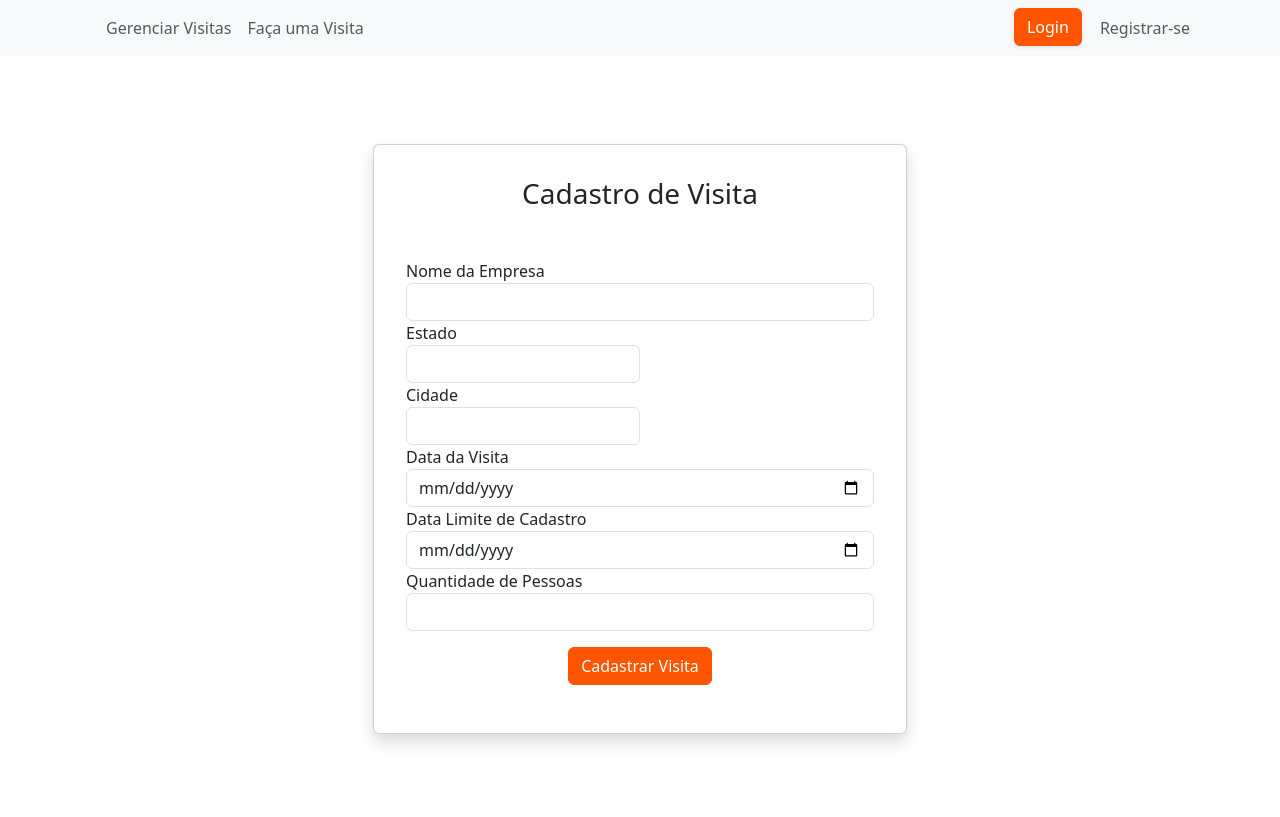
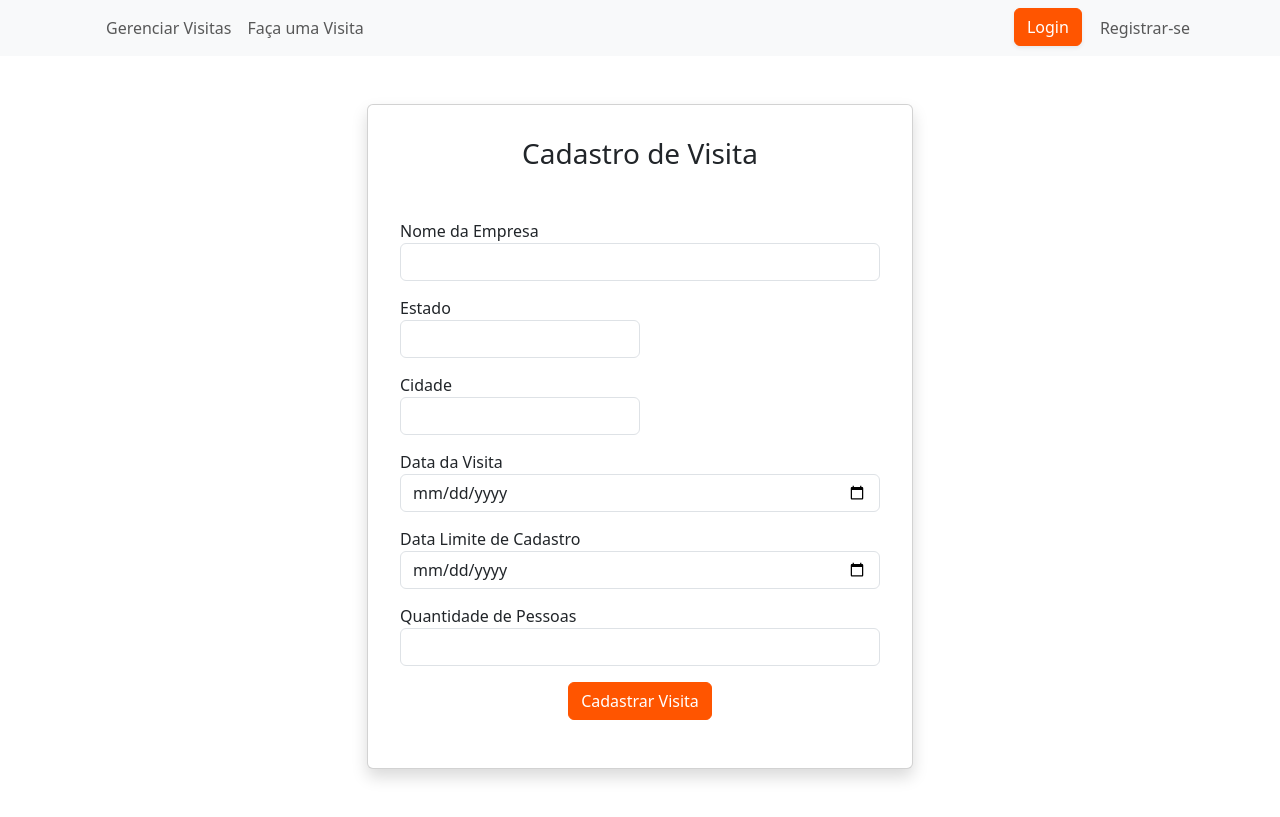
Before and after one commit to AlanPerezz/sist-cad-visita, an Angular app: page /cadastro in a window 1280 px wide. Built offline with nearby package versions, Linux system fonts and the light colour scheme.

Commit message:
melhorando as telas visualmente

```diff
--- a/src/app/app.module.ts
+++ b/src/app/app.module.ts
@@ -6,13 +6,17 @@ import { NavbarComponent } from './components/navbar/navbar.component';
 import routes from './app.routes';
 import { RegistroComponent } from './components/registro/registro.component';
 import { TelaLoginComponent } from './components/tela-login/tela-login.component';
+import { CadastroVisitasComponent } from './components/cadastro-visitas/cadastro-visitas.component';
+import { ListagemVisitasComponent } from './components/listagem-visitas/listagem-visitas.component';
 
 @NgModule({
   declarations: [
     AppComponent,
     NavbarComponent,
     RegistroComponent,
-    TelaLoginComponent
+    TelaLoginComponent,
+    CadastroVisitasComponent,
+    ListagemVisitasComponent
   ],
   imports: [
     BrowserModule,
--- a/src/app/components/cadastro-visitas/cadastro-visitas.component.html
+++ b/src/app/components/cadastro-visitas/cadastro-visitas.component.html
@@ -1,7 +1,7 @@
-<div class="container mt-5 card-body p-4">
-  <div class="row">
-      <div class="col-md-6 offset-md-3">
-          <div class="mt-3 card shadow p-3 mb-5 bg-white rounded">
+<div class="container mt-5">
+  <div class="row justify-content-center">
+    <div class="col-md-6">
+      <div class="card shadow p-3 mb-5 bg-white rounded">
         <div class="card-body">
           <h3 class="text-center mb-5">Cadastro de Visita</h3>
           <form>
@@ -12,13 +12,11 @@
             <div class="form-row">
               <div class="form-group col-md-6">
                 <label for="estado">Estado</label>
-                              <select class="form-control" id="estado" name="estado">
-                              </select>
+                <select class="form-control" id="estado" name="estado"></select>
               </div>
               <div class="form-group col-md-6">
                 <label for="cidade">Cidade</label>
-                              <select class="form-control" id="cidade" name="cidade">
-                              </select>
+                <select class="form-control" id="cidade" name="cidade"></select>
               </div>
             </div>
             <div class="form-group">
--- a/src/app/components/cadastro-visitas/cadastro-visitas.component.scss
+++ b/src/app/components/cadastro-visitas/cadastro-visitas.component.scss
@@ -9,3 +9,11 @@
     background-color: #ff5500;
     border-color: #ff5500;
   }
+
+  .custom-bg-dark {
+    background-color: #f0f0f0; /* Cinza mais escuro */
+  }
+
+  .form-group {
+    margin-bottom: 15px;
+  }
--- a/src/app/components/cadastro-visitas/cadastro-visitas.component.ts
+++ b/src/app/components/cadastro-visitas/cadastro-visitas.component.ts
@@ -1,10 +1,16 @@
-import { Component } from '@angular/core';
+import { Component, OnInit } from '@angular/core';
+import { FormBuilder, FormGroup, Validators } from '@angular/forms';
+
 
 @Component({
   selector: 'app-cadastro-visitas',
   templateUrl: './cadastro-visitas.component.html',
   styleUrls: ['./cadastro-visitas.component.scss']
 })
-export class CadastroVisitasComponent {
+export class CadastroVisitasComponent implements OnInit {
+  constructor(private fb: FormBuilder){}
 
+  ngOnInit(): void {
+
+  }
 }
--- a/src/app/components/listagem-visitas/listagem-visitas.component.html
+++ b/src/app/components/listagem-visitas/listagem-visitas.component.html
@@ -1 +1,13 @@
-<p>listagem-visitas works!</p>
+<!-- listagem-visitas.component.html -->
+
+<div>
+    <h4>Visitas Concluídas</h4>
+    <ul>
+      <li *ngFor="let visita of visitasConcluidas">{{ visita.nomeEmpresa }} - {{ visita.dataVisita }}</li>
+    </ul>
+    <hr>
+    <h4>Visitas Pendentes</h4>
+    <ul>
+      <li *ngFor="let visita of visitasPendentes">{{ visita.nomeEmpresa }} - {{ visita.dataVisita }}</li>
+    </ul>
+</div>
--- a/src/app/components/listagem-visitas/listagem-visitas.component.ts
+++ b/src/app/components/listagem-visitas/listagem-visitas.component.ts
@@ -1,10 +1,29 @@
-import { Component } from '@angular/core';
+import { Component, Inject, forwardRef, OnInit } from '@angular/core';
+import { VisitaService } from './visita.service'; // Verifique o caminho correto
+import { Visita } from './visita.model'; // Verifique o caminho correto
 
 @Component({
   selector: 'app-listagem-visitas',
   templateUrl: './listagem-visitas.component.html',
   styleUrls: ['./listagem-visitas.component.scss']
 })
-export class ListagemVisitasComponent {
+export class ListagemVisitasComponent implements OnInit {
+  visitas: Visita[] = [];
+  visitasConcluidas: Visita[] = [];
+  visitasPendentes: Visita[] = [];
 
+  constructor() { }
+
+  ngOnInit(): void {
+    this.getVisitas();
+  }
+
+  getVisitas(): void {
+    // this.visitaService.getVisitas()
+    //   .subscribe((visitas: Visita[]) => {
+    //     this.visitas = visitas;
+    //     this.visitasConcluidas = this.visitas.filter(visita => visita.status === 'Concluída');
+    //     this.visitasPendentes = this.visitas.filter(visita => visita.status === 'Pendente');
+    //   });
+  }
 }
--- a/src/app/components/registro/registro.component.html
+++ b/src/app/components/registro/registro.component.html
@@ -1,7 +1,7 @@
 <div class="container mt-4 card-body p-4">
     <div class="d-flex justify-content-center align-items-center" style="height: 100vh;">
         <div class="card p-3" style="width: 300px; box-shadow: 0 2px 4px rgba(0,0,0,0.1);">
-            <h4 class="text-center mb-5">Registro</h4>
+            <h4 class="text-center mb-5">Crie sua conta</h4>
             <form>
                 <div class="form-group">
                     <label for="nome">Nome:</label>
--- a/src/app/components/registro/registro.component.scss
+++ b/src/app/components/registro/registro.component.scss
@@ -3,13 +3,16 @@
     color: #fff;
     background-color: #ff5500; /* Cor laranja */
     border-color: #ff5500; /* Cor da borda igual à cor de fundo */
-  }
+}
 
-  .btn-orange:hover {
+.btn-orange:hover {
     background-color: #e64600; /* Cor laranja mais escura ao passar o mouse */
     border-color: #e64600; /* Cor da borda ao passar o mouse */
-  }
+}
 
-  .nav-item.registrar {
+.nav-item.registrar {
     margin-left: 10px;
-  }
+}
+.form-group {
+    margin-bottom: 15px;
+}
--- a/src/app/components/tela-login/tela-login.component.html
+++ b/src/app/components/tela-login/tela-login.component.html
@@ -10,7 +10,12 @@
                 <label for="password">Senha</label>
                 <input type="password" class="form-control" id="password" placeholder="Digite sua senha">
             </div>
-            <button type="submit" class="btn btn-orange btn-block mt-3">Entrar</button>
+            <div class="form-group text-center">
+                <a class="nav-link btn mt-3" [routerLink]="['/registro']">Inscreva-se</a>
+            </div>
+            <div class="form-group text-center">
+                <button type="submit" class="btn btn-orange mt-3">Entrar</button>
+            </div>
         </form>
     </div>
 </div>
--- a/src/app/components/tela-login/tela-login.component.scss
+++ b/src/app/components/tela-login/tela-login.component.scss
@@ -9,3 +9,6 @@
     background-color: #e64600; /* Cor laranja mais escura ao passar o mouse */
     border-color: #e64600; /* Cor da borda ao passar o mouse */
 }
+.form-group {
+    margin-bottom: 15px;
+}
```
Also changed, not shown: src/app/components/listagem-visitas/visita.model.ts (added, +11 -0 lines), src/app/components/listagem-visitas/visita.service.ts (added, +18 -0 lines), 1 other file (tests, documents, lock files or other folders). Lines whose indentation alone changed are shown as unchanged.
